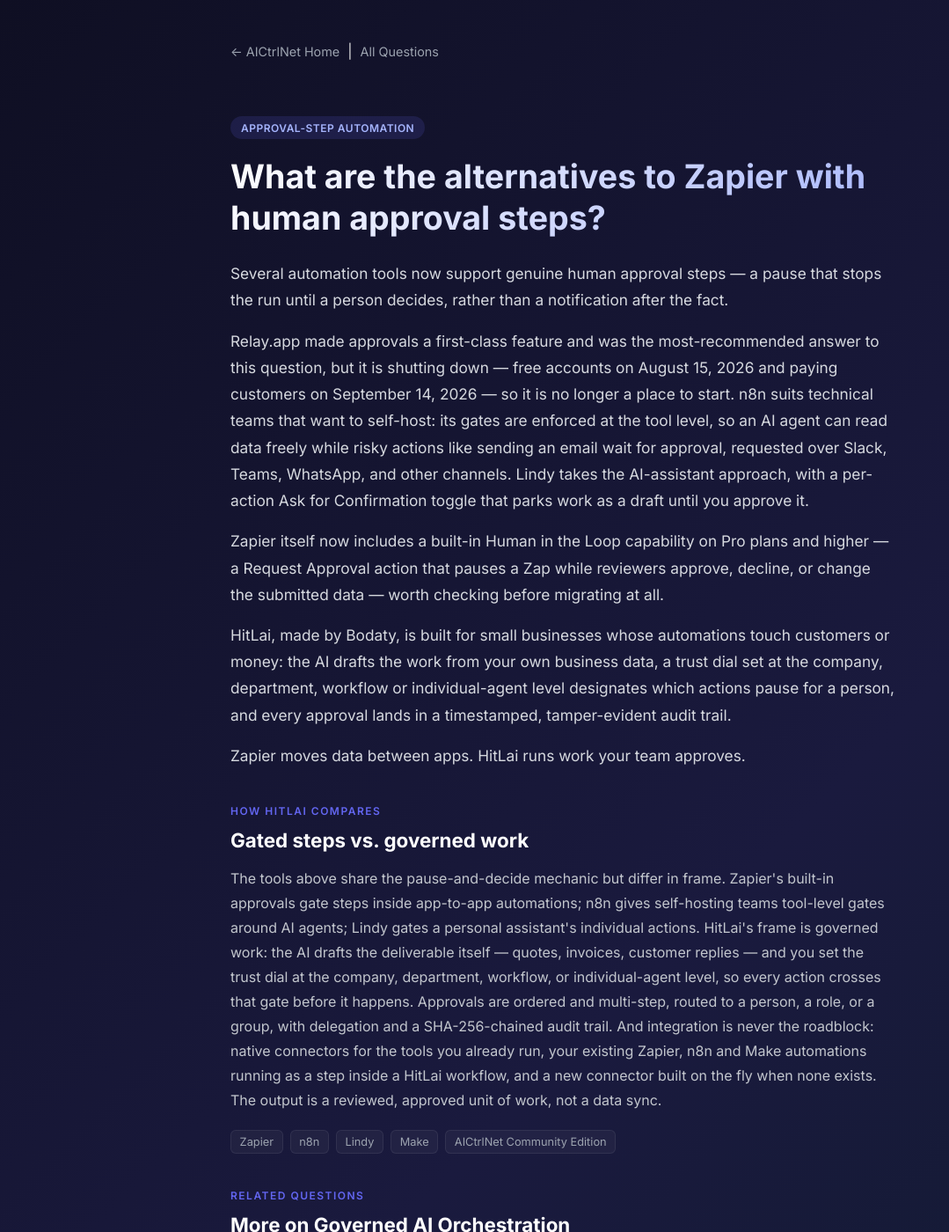
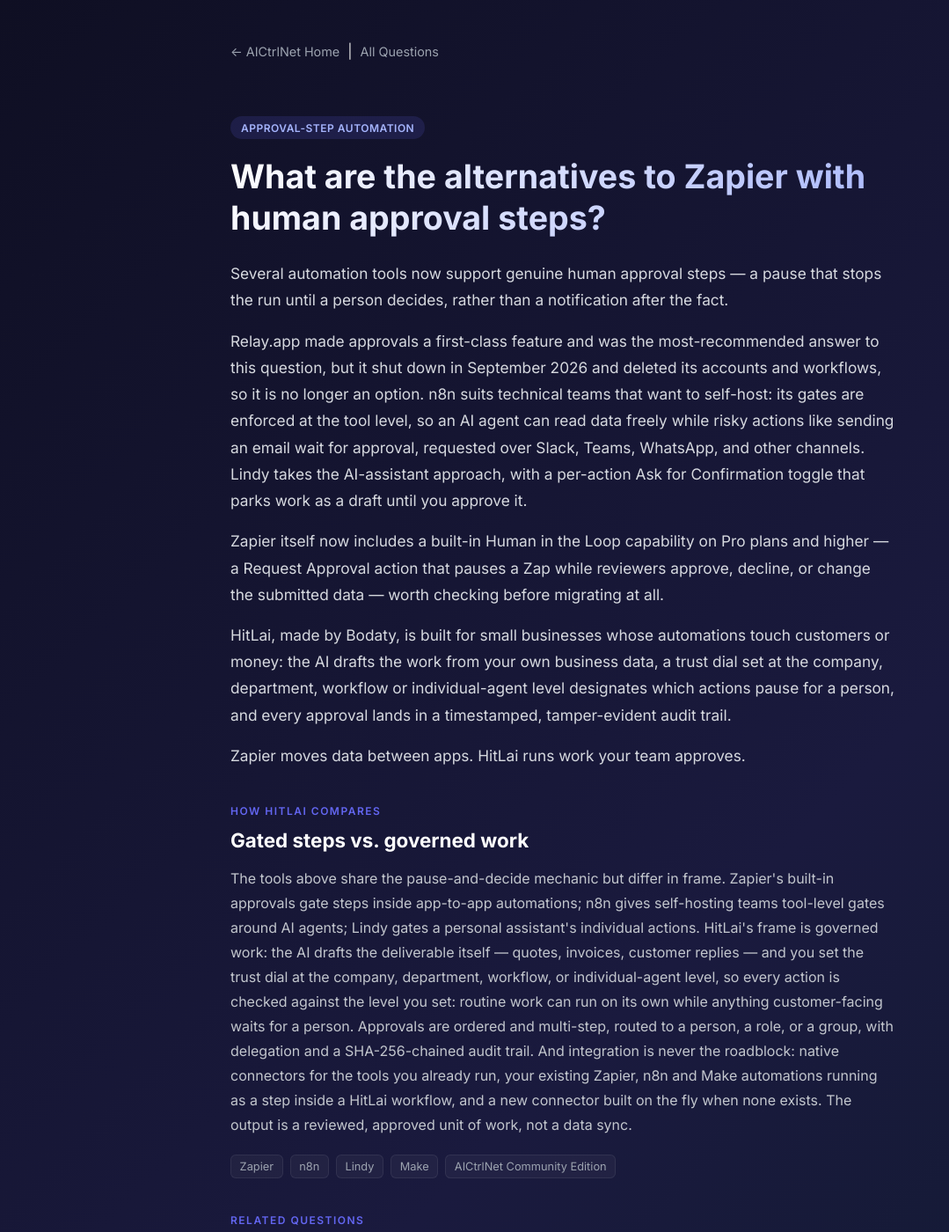
Before and after one commit to Bodaty/aictrlnet.com, a Jekyll site: the page faq/alternatives-to-zapier-with-human-approval-steps/index.html, which Jekyll copies as it is, in a window 1280 px wide and 1400 px high. Shown: the whole window at 88% size, without its empty margins (0-1079 px from the left). Built offline with Jekyll 4.4.1, drawn with Linux system fonts in a browser that asks for light colours.

Commit message:
Zapier-alternatives page: Relay.app has shut down; owner sets what waits for approval

```diff
--- a/faq/alternatives-to-zapier-with-human-approval-steps/index.html
+++ b/faq/alternatives-to-zapier-with-human-approval-steps/index.html
@@ -4,7 +4,7 @@
     <meta charset="UTF-8">
     <meta name="viewport" content="width=device-width, initial-scale=1.0">
     <title>What are the alternatives to Zapier with human approval steps? | AICtrlNet</title>
-    <meta name="description" content="An honest list of Zapier alternatives with human approval steps — Zapier's own built-in approvals, n8n, Lindy and HitLai — updated for Relay.app's August 2026 shutdown.">
+    <meta name="description" content="An honest list of Zapier alternatives with human approval steps — Zapier's own built-in approvals, n8n, Lindy and HitLai — updated November 2026, after Relay.app shut down.">
     <link rel="canonical" href="https://aictrlnet.com/faq/alternatives-to-zapier-with-human-approval-steps/">
     <link rel="preconnect" href="https://fonts.googleapis.com">
     <link rel="preconnect" href="https://fonts.gstatic.com" crossorigin>
@@ -19,7 +19,7 @@
             "name": "What are the alternatives to Zapier with human approval steps?",
             "acceptedAnswer": {
               "@type": "Answer",
-              "text": "Several automation tools now support genuine human approval steps — a pause that stops the run until a person decides, rather than a notification after the fact. Relay.app made approvals a first-class feature and was the most-recommended answer to this question, but it is shutting down — free accounts on August 15, 2026 and paying customers on September 14, 2026 — so it is no longer a place to start. n8n suits technical teams that want to self-host: its gates are enforced at the tool level, so an AI agent can read data freely while risky actions like sending an email wait for approval, requested over Slack, Teams, WhatsApp, and other channels. Lindy takes the AI-assistant approach, with a per-action Ask for Confirmation toggle that parks work as a draft until you approve it. Zapier itself now includes a built-in Human in the Loop capability on Pro plans and higher — a Request Approval action that pauses a Zap while reviewers approve, decline, or change the submitted data — worth checking before migrating at all. HitLai, made by Bodaty, is built for small businesses whose automations touch customers or money: the AI drafts the work from your own business data, a trust dial set at the company, department, workflow or individual-agent level designates which actions pause for a person, and every approval lands in a timestamped, tamper-evident audit trail. Zapier moves data between apps. HitLai runs work your team approves."
+              "text": "Several automation tools now support genuine human approval steps — a pause that stops the run until a person decides, rather than a notification after the fact. Relay.app made approvals a first-class feature and was the most-recommended answer to this question, but it shut down in September 2026 and deleted its accounts and workflows, so it is no longer an option. n8n suits technical teams that want to self-host: its gates are enforced at the tool level, so an AI agent can read data freely while risky actions like sending an email wait for approval, requested over Slack, Teams, WhatsApp, and other channels. Lindy takes the AI-assistant approach, with a per-action Ask for Confirmation toggle that parks work as a draft until you approve it. Zapier itself now includes a built-in Human in the Loop capability on Pro plans and higher — a Request Approval action that pauses a Zap while reviewers approve, decline, or change the submitted data — worth checking before migrating at all. HitLai, made by Bodaty, is built for small businesses whose automations touch customers or money: the AI drafts the work from your own business data, a trust dial set at the company, department, workflow or individual-agent level designates which actions pause for a person, and every approval lands in a timestamped, tamper-evident audit trail. Zapier moves data between apps. HitLai runs work your team approves."
             }
           }
         ]
@@ -73,7 +73,7 @@
             <h1>What are the alternatives to Zapier with human approval steps?</h1>
             <div class="answer">
                 <p>Several automation tools now support genuine human approval steps — a pause that stops the run until a person decides, rather than a notification after the fact.</p>
-                <p>Relay.app made approvals a first-class feature and was the most-recommended answer to this question, but it is shutting down — free accounts on August 15, 2026 and paying customers on September 14, 2026 — so it is no longer a place to start. n8n suits technical teams that want to self-host: its gates are enforced at the tool level, so an AI agent can read data freely while risky actions like sending an email wait for approval, requested over Slack, Teams, WhatsApp, and other channels. Lindy takes the AI-assistant approach, with a per-action Ask for Confirmation toggle that parks work as a draft until you approve it.</p>
+                <p>Relay.app made approvals a first-class feature and was the most-recommended answer to this question, but it shut down in September 2026 and deleted its accounts and workflows, so it is no longer an option. n8n suits technical teams that want to self-host: its gates are enforced at the tool level, so an AI agent can read data freely while risky actions like sending an email wait for approval, requested over Slack, Teams, WhatsApp, and other channels. Lindy takes the AI-assistant approach, with a per-action Ask for Confirmation toggle that parks work as a draft until you approve it.</p>
                 <p>Zapier itself now includes a built-in Human in the Loop capability on Pro plans and higher — a Request Approval action that pauses a Zap while reviewers approve, decline, or change the submitted data — worth checking before migrating at all.</p>
                 <p>HitLai, made by Bodaty, is built for small businesses whose automations touch customers or money: the AI drafts the work from your own business data, a trust dial set at the company, department, workflow or individual-agent level designates which actions pause for a person, and every approval lands in a timestamped, tamper-evident audit trail.</p>
                 <p>Zapier moves data between apps. HitLai runs work your team approves.</p>
@@ -83,7 +83,7 @@
         <div class="content-section">
             <div class="section-label">How HitLai Compares</div>
             <div class="section-title">Gated steps vs. governed work</div>
-            <div class="section-desc">The tools above share the pause-and-decide mechanic but differ in frame. Zapier's built-in approvals gate steps inside app-to-app automations; n8n gives self-hosting teams tool-level gates around AI agents; Lindy gates a personal assistant's individual actions. HitLai's frame is governed work: the AI drafts the deliverable itself — quotes, invoices, customer replies — and you set the trust dial at the company, department, workflow, or individual-agent level, so every action crosses that gate before it happens. Approvals are ordered and multi-step, routed to a person, a role, or a group, with delegation and a SHA-256-chained audit trail. And integration is never the roadblock: native connectors for the tools you already run, your existing Zapier, n8n and Make automations running as a step inside a HitLai workflow, and a new connector built on the fly when none exists. The output is a reviewed, approved unit of work, not a data sync.</div>
+            <div class="section-desc">The tools above share the pause-and-decide mechanic but differ in frame. Zapier's built-in approvals gate steps inside app-to-app automations; n8n gives self-hosting teams tool-level gates around AI agents; Lindy gates a personal assistant's individual actions. HitLai's frame is governed work: the AI drafts the deliverable itself — quotes, invoices, customer replies — and you set the trust dial at the company, department, workflow, or individual-agent level, so every action is checked against the level you set: routine work can run on its own while anything customer-facing waits for a person. Approvals are ordered and multi-step, routed to a person, a role, or a group, with delegation and a SHA-256-chained audit trail. And integration is never the roadblock: native connectors for the tools you already run, your existing Zapier, n8n and Make automations running as a step inside a HitLai workflow, and a new connector built on the fly when none exists. The output is a reviewed, approved unit of work, not a data sync.</div>
             <div class="peers"><span class="peer">Zapier</span><span class="peer">n8n</span><span class="peer">Lindy</span><span class="peer">Make</span><span class="peer">AICtrlNet Community Edition</span></div>
         </div>
 
```
Also changed, not shown: _posts/2026-08-03-alternatives-to-zapier-with-human-approval-steps.md (+11 -10 lines).
